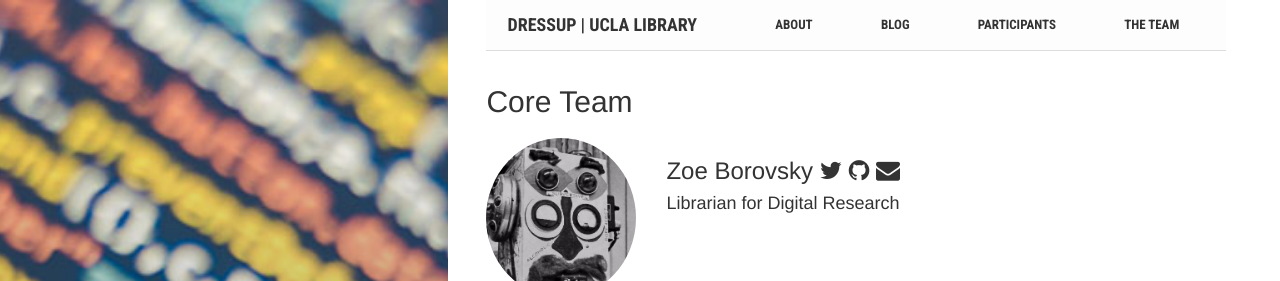
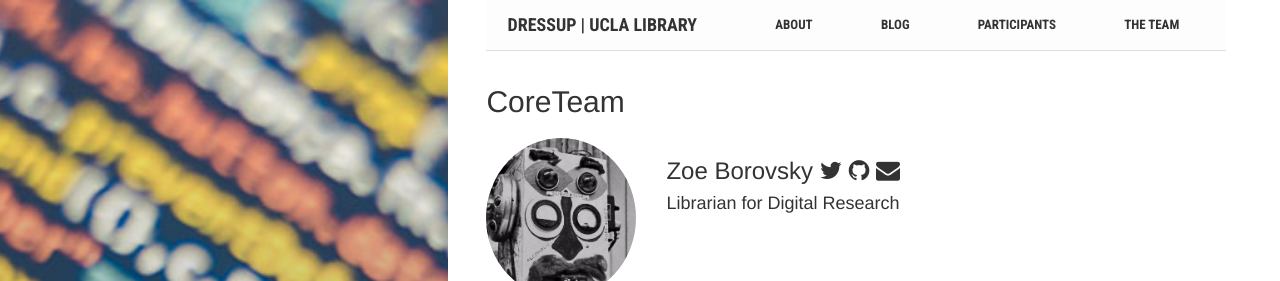
Before and after one commit to dnoneill/dressup-rebuild, a Jekyll site: the page built from team.md, in a window 1280 px wide and 1271 px high. Shown: the top 281 px of the window. Built offline with Jekyll 4.4.1, drawn with Linux system fonts in a browser that asks for light colours.

Commit message:
Update team.html

```diff
--- a/_layouts/team.html
+++ b/_layouts/team.html
@@ -2,7 +2,7 @@
 layout: default
 ---
 
-<h2>Core Team</h2>
+<h2>CoreTeam</h2>
     {% for person in site.people %}
     {% if person.role == "instructor" %}
     <div class="content">
```
